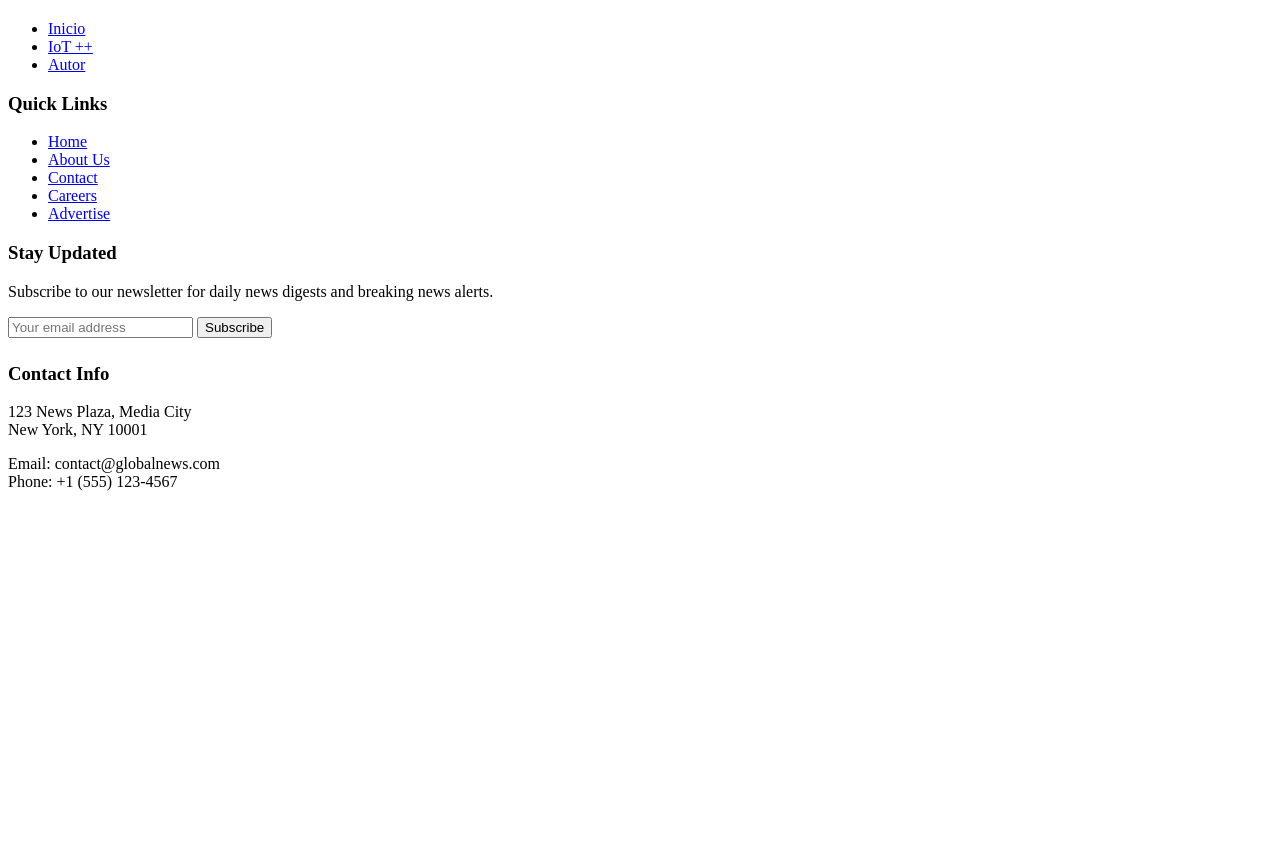
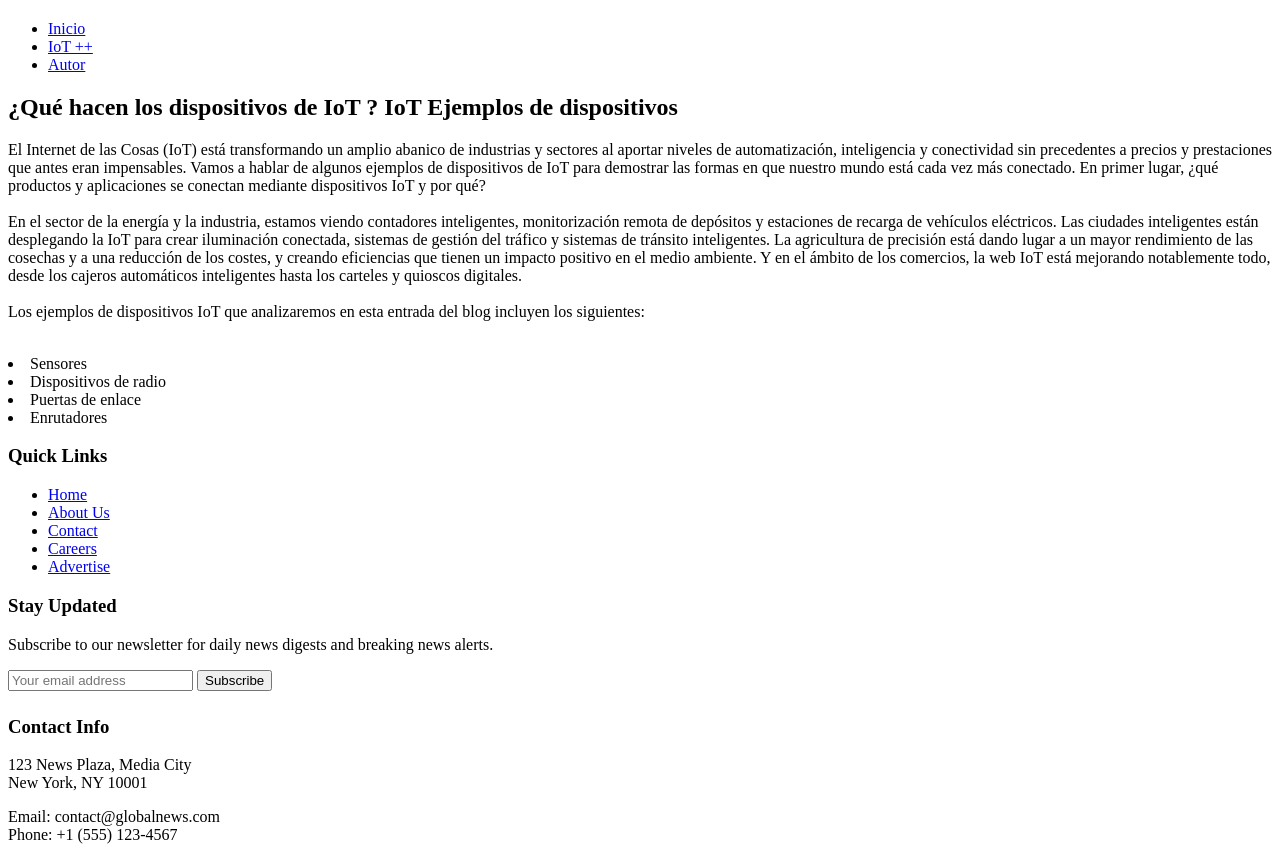
Before and after one commit to SyntaxMistake/ParcialN2, a plain HTML site: page Contenedor1.html in a window 1280 px wide. Shown: the part 60-920 px from the top of the page. Before the commit the page ends 800 px from the top, so only its background shows below. Drawn offline with Linux system fonts and the light colour scheme.

Commit message:
Agregar contenido informativo sobre dispositivos IoT en Contenedor1.html

```diff
--- a/Contenedor1.html
+++ b/Contenedor1.html
@@ -24,7 +24,40 @@
         </nav>
       </div>
       <!--FINAL DEL HEADER-->
-      <div></div>
+      <div class="informacion">
+        <h2 class="titulo">
+          ¿Qué hacen los dispositivos de IoT ? IoT Ejemplos de dispositivos
+        </h2>
+        <p class="cuerpo">
+          El Internet de las Cosas (IoT) está transformando un amplio abanico de
+          industrias y sectores al aportar niveles de automatización,
+          inteligencia y conectividad sin precedentes a precios y prestaciones
+          que antes eran impensables. Vamos a hablar de algunos ejemplos de
+          dispositivos de IoT para demostrar las formas en que nuestro mundo
+          está cada vez más conectado. En primer lugar, ¿qué productos y
+          aplicaciones se conectan mediante dispositivos IoT y por qué?
+          <br />
+          <br />En el sector de la energía y la industria, estamos viendo
+          contadores inteligentes, monitorización remota de depósitos y
+          estaciones de recarga de vehículos eléctricos. Las ciudades
+          inteligentes están desplegando la IoT para crear iluminación
+          conectada, sistemas de gestión del tráfico y sistemas de tránsito
+          inteligentes. La agricultura de precisión está dando lugar a un mayor
+          rendimiento de las cosechas y a una reducción de los costes, y creando
+          eficiencias que tienen un impacto positivo en el medio ambiente. Y en
+          el ámbito de los comercios, la web IoT está mejorando notablemente
+          todo, desde los cajeros automáticos inteligentes hasta los carteles y
+          quioscos digitales. <br /><br />
+          Los ejemplos de dispositivos IoT que analizaremos en esta entrada del
+          blog incluyen los siguientes:
+        </p>
+        <div class="lista sencilla"></div>
+        <br />
+        <li>Sensores</li>
+        <li>Dispositivos de radio</li>
+        <li>Puertas de enlace</li>
+        <li>Enrutadores</li>
+      </div>
       <div>
         <footer class="footer">
           <div class="footer-section">
```
